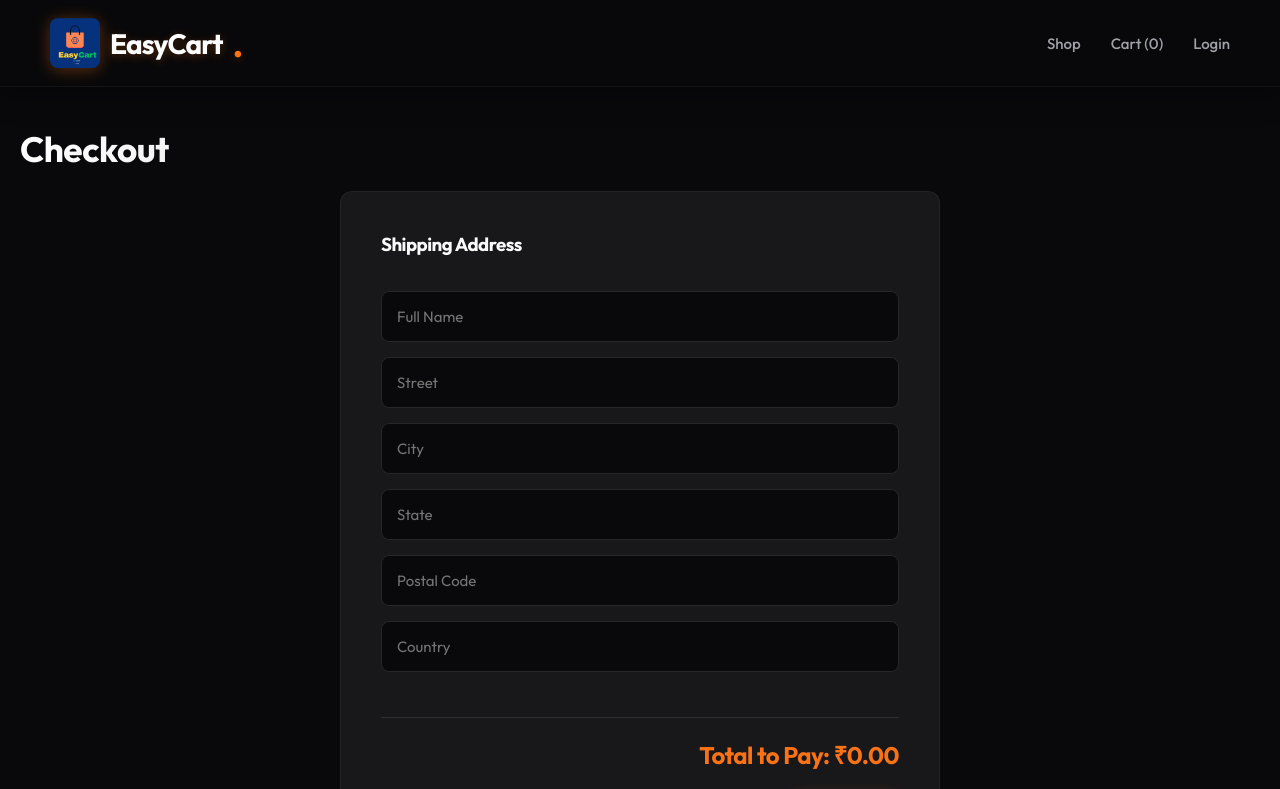
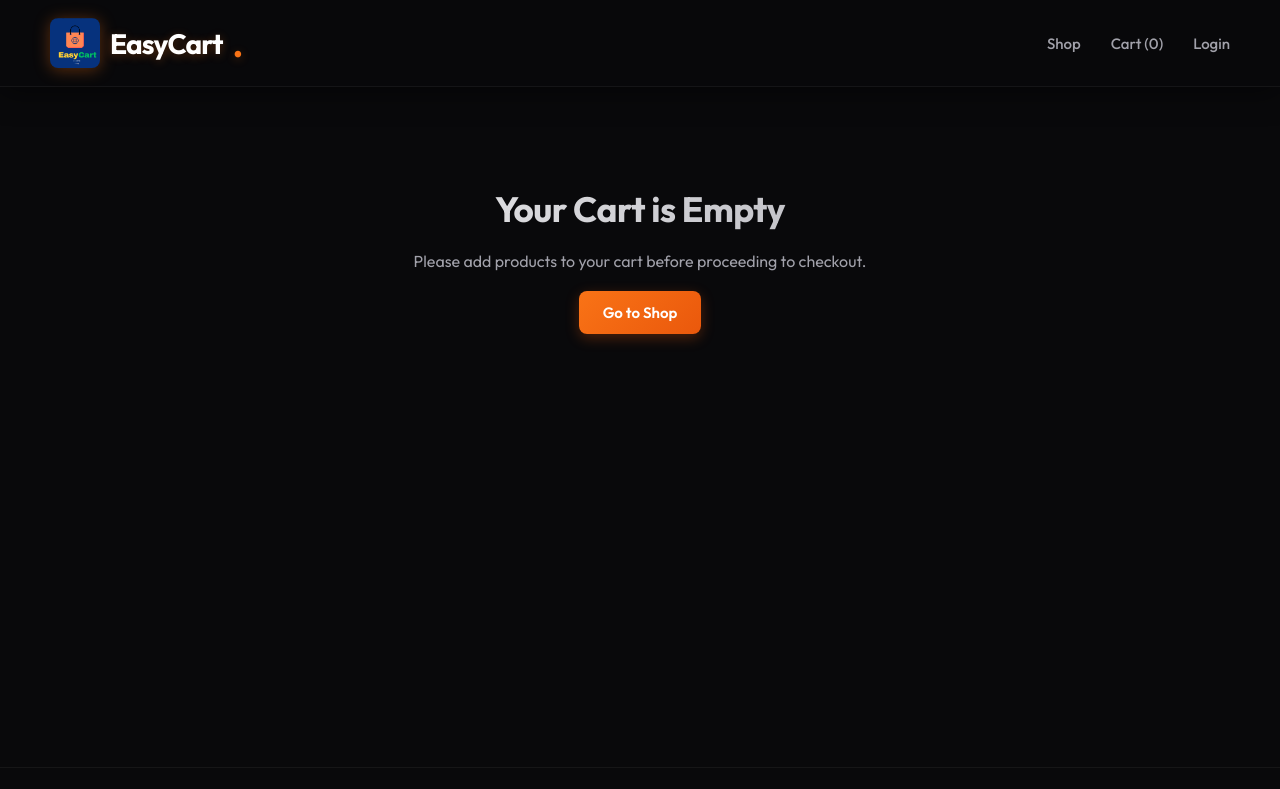
Before and after one commit to vinodverma1399/EasyCart-new, a React (Create React App) app in the folder frontend/: page /checkout in a window 1280 px wide. Shown: the top 789 px of the page. Built offline with nearby package versions, Linux system fonts and the light colour scheme; no server answers.

Commit message:
fix: handle empty cart state on checkout and prevent ₹0 orders

```diff
--- a/frontend/src/pages/Checkout.jsx
+++ b/frontend/src/pages/Checkout.jsx
@@ -136,8 +136,23 @@ const Checkout = () => {
       navigate('/login');
       return;
     }
+    if (cartItems.length === 0) {
+      alert("Your cart is empty! Please add products from the shop first.");
+      navigate('/shop');
+      return;
+    }
     handlePayment();
   };
+
+  if (cartItems.length === 0) {
+    return (
+      <div className="checkout-container" style={{ textAlign: 'center', padding: '60px 20px' }}>
+        <h2>Your Cart is Empty</h2>
+        <p style={{ color: '#a1a1aa', margin: '20px 0' }}>Please add products to your cart before proceeding to checkout.</p>
+        <button onClick={() => navigate('/shop')} className="btn">Go to Shop</button>
+      </div>
+    );
+  }
 
   return (
     <div className="checkout-container">
```
Also changed, not shown: 1 other file (tests, documents, lock files or other folders).
